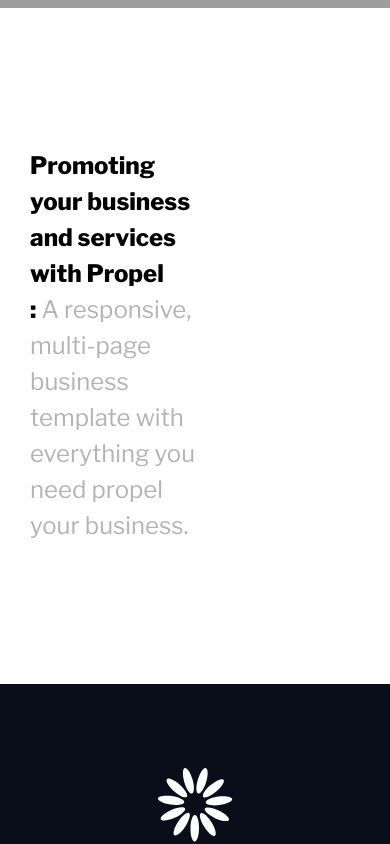
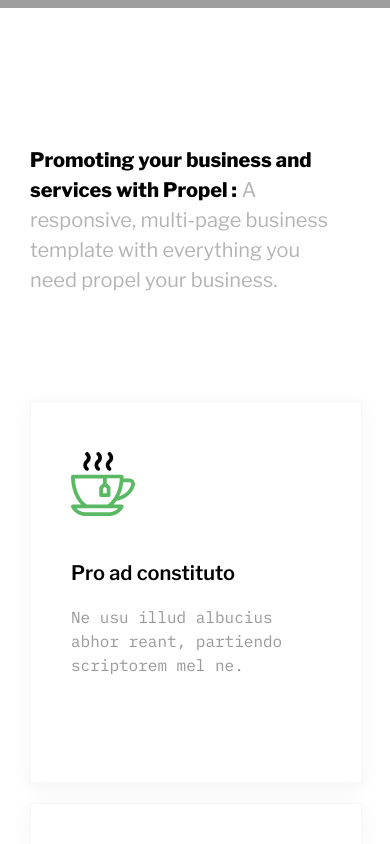
Before and after one commit to cey-t/catering-website, a React (Create React App) app: page / in a window 390 px wide. Shown: the part 820-1664 px from the top of the page. Built offline with nearby package versions, Linux system fonts and the light colour scheme; grey boxes are pictures that could not be loaded.

Commit message:
Features section implemented

```diff
--- a/src/components/FeatureBox/FeatureBox.js
+++ b/src/components/FeatureBox/FeatureBox.js
@@ -1,4 +1,4 @@
-import styles from "./FeatureContainer.module.scss";
+import styles from "./FeatureBox.module.scss";
 const FeatureContainer = ({ title, content, logo }) => {
   return (
     <div className={styles.featureBox}>
--- a/src/components/FeatureBox/FeatureBox.module.scss
+++ b/src/components/FeatureBox/FeatureBox.module.scss
@@ -4,10 +4,10 @@
   box-shadow: 0 5px 20px 0 rgb(0 0 0 / 5%);
   display: flex;
   flex-direction: column;
-  gap: 25px;
-  height: 330px;
+  gap: 45px;
+  height: 280px;
 }
-.featureItemTitle {
+.boxTitle {
   font-size: 20px;
   font-weight: 600;
   color: #000000;
@@ -18,16 +18,15 @@
   align-items: center;
   width: max-content;
 }
-.featureItemContent {
+.boxInfo {
   font-family: "IBM Plex Mono", monospace;
   line-height: 24px;
   font-size: 16px;
   color: #999999;
   margin: 0;
 }
-.featureDetails {
+.boxContent {
   display: flex;
   flex-direction: column;
-  gap: 15px;
-  width: 95%;
+  gap: 20px;
 }
--- a/src/components/Features/Features.js
+++ b/src/components/Features/Features.js
@@ -1,7 +1,9 @@
 import styles from "./Features.module.scss";
+import { features } from "utils/data/featuresData";
+import FeatureContainer from "components/FeatureBox/FeatureBox";
 const Features = () => {
   return (
-    <section className={styles.featuresContainer}>
+    <section className={styles.featuresRoot}>
       <div className={styles.featuresHeader}>
         <h2 className={styles.featureTitle}>
           <span className={styles.featureHighlight}>
@@ -11,6 +13,17 @@
           propel your business.
         </h2>
       </div>
+      <div className={styles.featuresContainer}>
+        {features.map((feature) => (
+          <div key={feature.id} className={styles.feature}>
+            <FeatureContainer
+              title={feature.title}
+              content={feature.content}
+              logo={feature.icon}
+            />
+          </div>
+        ))}
+      </div>
     </section>
   );
 };
--- a/src/components/Features/Features.module.scss
+++ b/src/components/Features/Features.module.scss
@@ -1,19 +1,50 @@
-.featuresContainer {
+.featuresRoot {
   padding: 120px 30px;
+  display: flex;
+  flex-direction: column;
+  gap: 90px;
   width: 85%;
   margin: auto;
   .featuresHeader {
-    width: 50%;
+    width: 95%;
   }
   .featureTitle {
     font-size: 24px;
     line-height: 36px;
     font-weight: 300;
     color: #b3b3b3;
+    width: 55%;
   }
   .featureHighlight {
     font-weight: 800;
     color: #000000;
     margin-right: 5px;
   }
+  .featuresContainer {
+    display: grid;
+    grid-template-columns: repeat(auto-fit, minmax(300px, 1fr));
+    grid-gap: 20px;
+  }
 }
+@media screen and (max-width: 1100px) {
+  .featuresRoot {
+    .featureTitle {
+      width: 75%;
+    }
+  }
+}
+@media screen and (max-width: 830px) {
+  .featuresRoot {
+    .featureTitle {
+      width: 100%;
+    }
+  }
+}
+@media screen and (max-width: 600px) {
+  .featuresRoot {
+    .featureTitle {
+      font-size: 20px;
+      line-height: 30px;
+    }
+  }
+}
--- a/src/utils/data/featuresData.js
+++ b/src/utils/data/featuresData.js
@@ -3,16 +3,19 @@
 import coffee from "images/Feature/coffee.svg";
 export const features = [
   {
+    id: 1,
     icon: coffee,
     title: "Pro ad constituto",
     content: "Ne usu illud albucius abhor reant, partiendo scriptorem mel ne.",
   },
   {
+    id: 2,
     icon: sausage,
     title: "Eam commodo",
     content: "Fuisset intellegat delicatissimi ex mea. Cu probo integre nec",
   },
   {
+    id: 3,
     icon: calender,
     title: "Reformidans eis",
     content:
```
